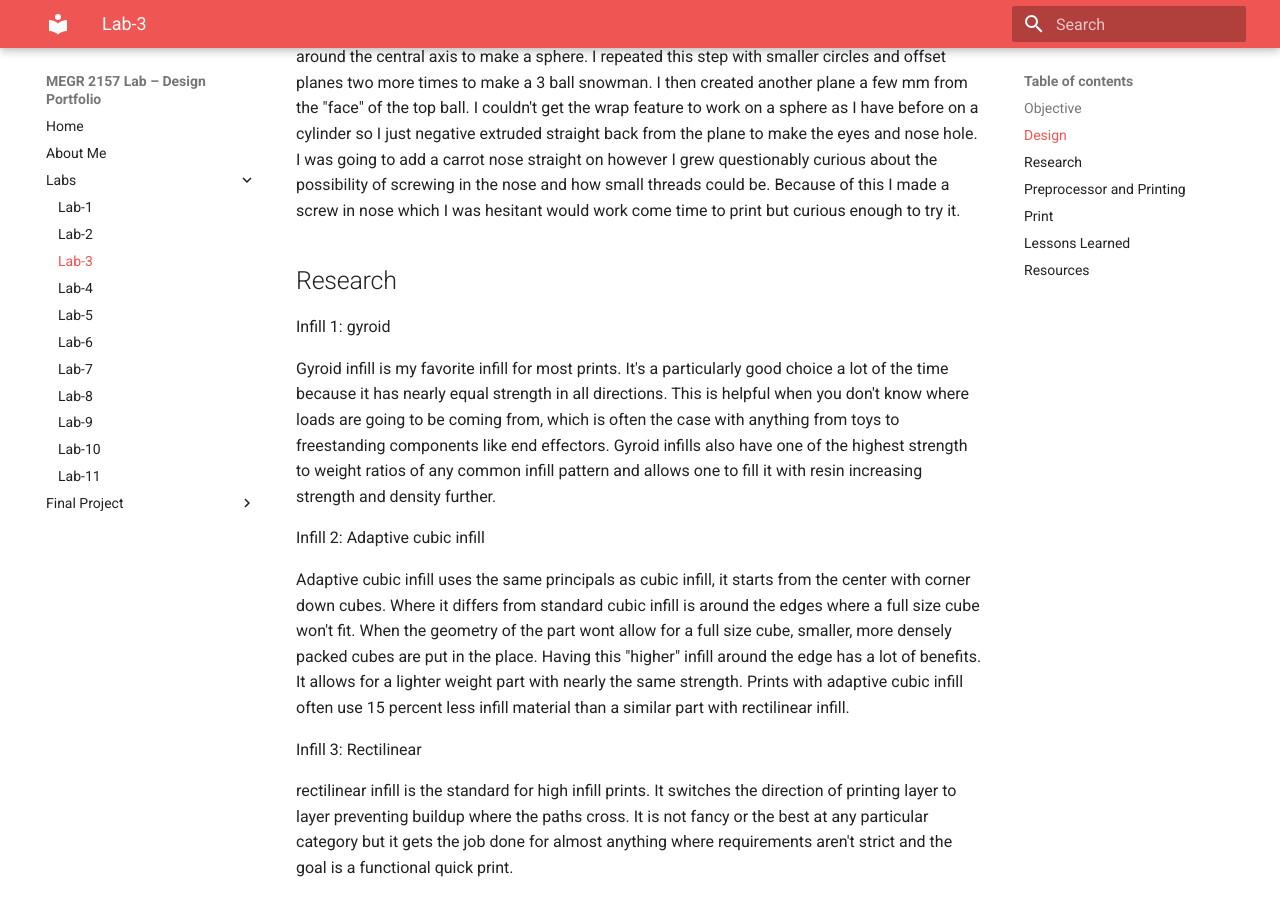
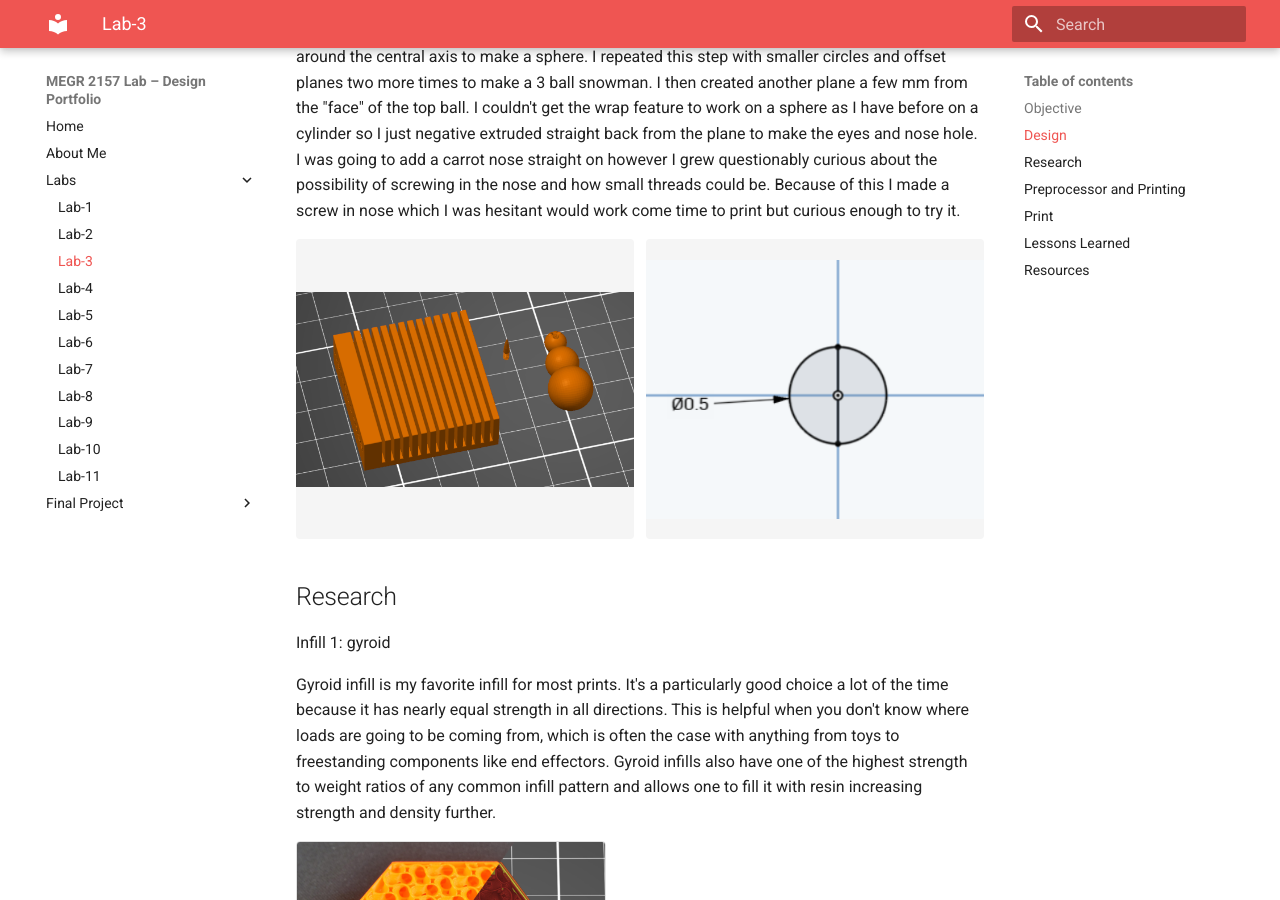
Before and after one commit to jmcadam4/James-McAdam-MEGR-2156-lab, an MkDocs documentation site: the page built from docs/Labs/L03/index.md, in a window 1280 px wide and 900 px high, scrolled down 615 px. Built offline with MkDocs 1.6.1 and Material for MkDocs 9.7.7, drawn with Linux system fonts in a browser that asks for light colours.

Commit message:
Update index.md

```diff
--- a/docs/Labs/L03/index.md
+++ b/docs/Labs/L03/index.md
@@ -16,6 +16,11 @@
 
 For some reason when we were tasked with designing a small part to be printed, my mind went to a snow man. I started by selecting a plane and drawing a circle, split it in half, then revolved it around the central axis to make a sphere. I repeated this step with smaller circles and offset planes two more times to make a 3 ball snowman. I then created another plane a few mm from the "face" of the top ball. I couldn't get the wrap feature to work on a sphere as I have before on a cylinder so I just negative extruded straight back from the plane to make the eyes and nose hole. I was going to add a carrot nose straight on however I grew questionably curious about the possibility of screwing in the nose and how small threads could be. Because of this I made a screw in nose which I was hesitant would work come time to print but curious enough to try it.
 
+<div style="display:flex; gap:12px; align-items:stretch; margin:1em 0;">
+  <img src="Screenshot 2026-09-03 132330.png" alt="Snowman, carrot nose, and cardholder parts modeled in CAD" style="flex:1 1 0; min-width:0; height:300px; object-fit:contain; background:#f5f5f5; border-radius:4px;">
+  <img src="Screenshot 2026-09-08 094130.png" alt="Sketch of the 0.5 mm diameter thread profile for the screw-in nose" style="flex:1 1 0; min-width:0; height:300px; object-fit:contain; background:#f5f5f5; border-radius:4px;">
+</div>
+
 
 ## Research
 
@@ -23,18 +28,31 @@
 
 Gyroid infill is my favorite infill for most prints. It's a particularly good choice a lot of the time because it has nearly equal strength in all directions. This is helpful when you don't know where loads are going to be coming from, which is often the case with anything from toys to freestanding components like end effectors. Gyroid infills also have one of the highest strength to weight ratios of any common infill pattern and allows one to fill it with resin increasing strength and density further.
 
+<img src="gyroidfinal-2048x1536.jpg" alt="Gyroid infill pattern" style="width:45%; min-width:260px; height:auto; display:block; margin:1em 0; border:1px solid rgba(0,0,0,.12); border-radius:4px;">
+
 Infill 2: Adaptive cubic infill
 
 Adaptive cubic infill uses the same principals as cubic infill, it starts from the center with corner down cubes. Where it differs from standard cubic infill is around the edges where a full size cube won't fit. When the geometry of the part wont allow for a full size cube, smaller, more densely packed cubes are put in the place. Having this "higher" infill around the edge has a lot of benefits. It allows for a lighter weight part with nearly the same strength. Prints with adaptive cubic infill often use 15 percent less infill material than a similar part with rectilinear infill.
+
+<img src="prusa-slicer_zlVdiEYu4q-768x635.png" alt="Adaptive cubic infill pattern" style="width:45%; min-width:260px; height:auto; display:block; margin:1em 0; border:1px solid rgba(0,0,0,.12); border-radius:4px;">
 
 Infill 3: Rectilinear
 
 rectilinear infill is the standard for high infill prints. It switches the direction of printing layer to layer preventing buildup where the paths cross. It is not fancy or the best at any particular category but it gets the job done for almost anything where requirements aren't strict and the goal is a functional quick print.
 
+<img src="rectilinear_final-2048x1536.jpg" alt="Rectilinear infill pattern" style="width:45%; min-width:260px; height:auto; display:block; margin:1em 0; border:1px solid rgba(0,0,0,.12); border-radius:4px;">
+
 
 ## Preprocessor and Printing
 
 Once the part was made, I moved my part, as well as Juan's, over to Prusa Slicer and started changing settings. The first thing I did was set the layer height to .1 mm on FAST DETAIL mode. I did this in order to increase the chances that the nose threads translate cleanly. We set the filament to PETG next as printer 2 that we were using was already set up with it in the extruder. We kept infill percentage relatively low at 25 percent however we changed the infill type to gyroid as our parts had different objectives and gyroids ability to support along multiple axis helped ease our nerves about those differences. We also bumped the wall count from 2 to 3 to add a little bit more strength to the fins in Juan's card holder and in turn also making the snow man a little bit stronger. We had the option to make different print settings for each part however we decided that having a consistent print would be more valuable than using perfectly ideal settings for each individual one. The last setting we changed was adding brims. By adding these brims, we were able to get stronger bed adhesion for every part but it was especially important for the nose of the snow man as it was supper skinny with poor bed contact area.
+
+<div style="display:flex; flex-wrap:wrap; gap:12px; align-items:stretch; margin:1em 0;">
+  <img src="Screenshot 2026-09-03 132349.png" alt="PrusaSlicer print settings overview: 0.10mm FAST DETAIL, 25% infill, brim on" style="flex:1 1 0; min-width:160px; height:280px; object-fit:contain; background:#f5f5f5; border-radius:4px;">
+  <img src="Screenshot 2026-09-03 132410.png" alt="Perimeters set to 3 for wall count" style="flex:1 1 0; min-width:160px; height:280px; object-fit:contain; background:#f5f5f5; border-radius:4px;">
+  <img src="Screenshot 2026-09-03 132422.png" alt="Infill set to 25% fill density with gyroid pattern" style="flex:1 1 0; min-width:160px; height:280px; object-fit:contain; background:#f5f5f5; border-radius:4px;">
+  <img src="Screenshot 2026-09-03 132433.png" alt="Outer brim added at 3mm width" style="flex:1 1 0; min-width:160px; height:280px; object-fit:contain; background:#f5f5f5; border-radius:4px;">
+</div>
 
 ## Print
 
```
